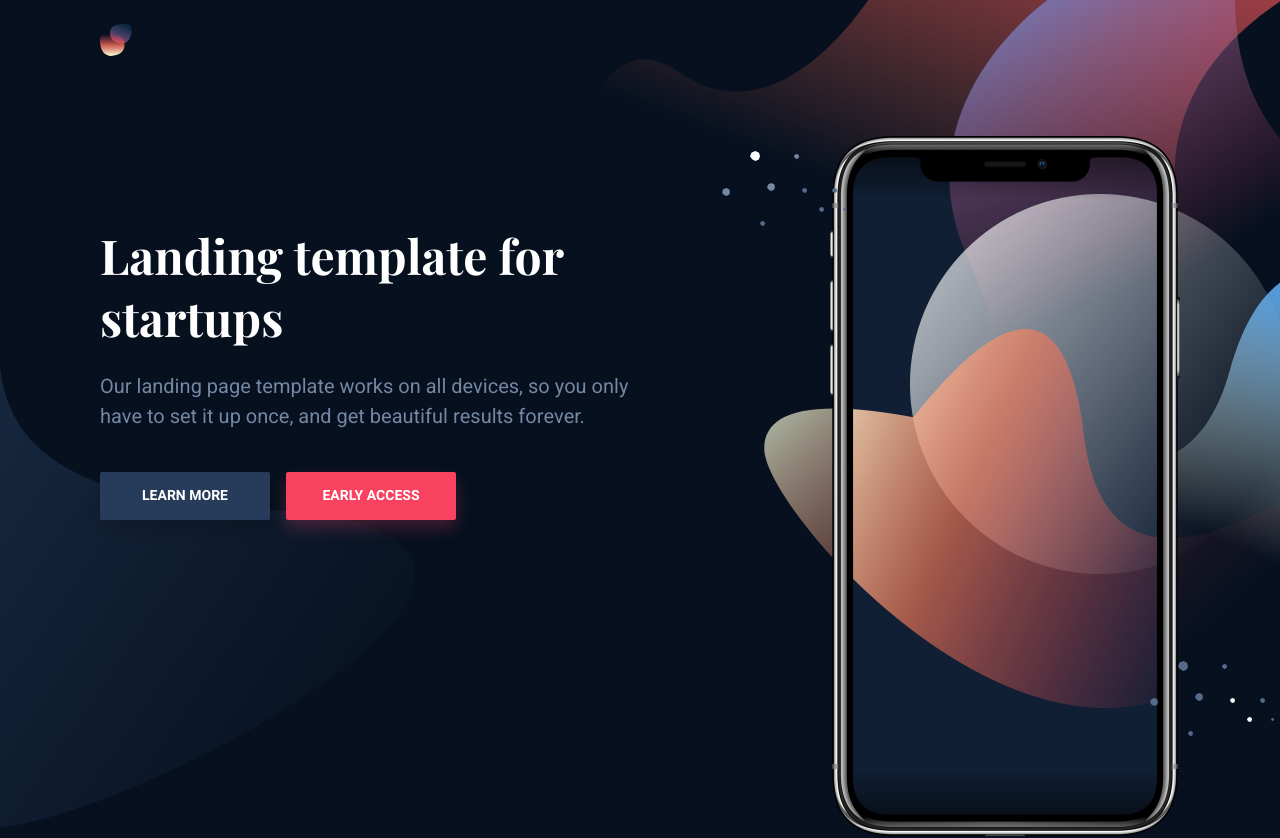
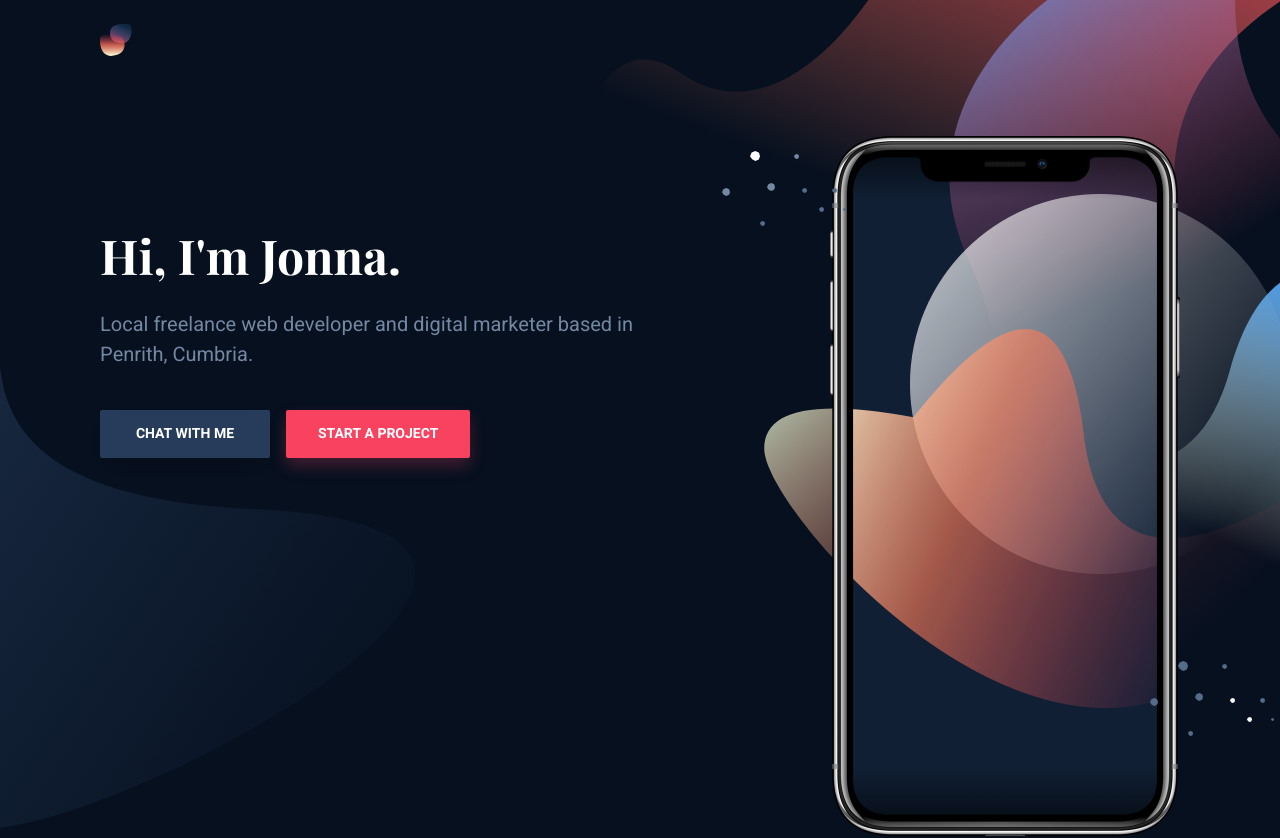
Before and after one commit to jonnahealey/jonnahealey.github.io, a plain HTML site: page index.html in a window 1280 px wide. Shown: the top 838 px of the page. Drawn offline with nearby package versions, Linux system fonts and the light colour scheme.

Commit message:
Update index.html

```diff
--- a/index.html
+++ b/index.html
@@ -4,7 +4,7 @@
     <meta charset="utf-8">
     <meta http-equiv="X-UA-Compatible" content="IE=edge">
     <meta name="viewport" content="width=device-width, initial-scale=1">
-    <title>Laurel Template</title>
+    <title>Jonna Healey - Web Developer</title>
     <link href="https://fonts.googleapis.com/css?family=Heebo:400,500,700|Playfair+Display:700" rel="stylesheet">
     <link rel="stylesheet" href="dist/css/style.css">
     <script src="https://unpkg.com/scrollreveal@4.0.0/dist/scrollreveal.min.js"></script>
@@ -18,7 +18,7 @@
                         <h1 class="m-0">
                             <a href="#">
 								<svg width="32" height="32" viewBox="0 0 32 32" xmlns="http://www.w3.org/2000/svg">
-									<title>Laurel</title>
+									<title>Jonna Healey</title>
 								    <defs>
 								        <linearGradient x1="0%" y1="100%" x2="50%" y2="0%" id="logo-a">
 								            <stop stop-color="#F9425F" stop-opacity=".8" offset="0%"/>
@@ -47,9 +47,9 @@
                 <div class="container">
                     <div class="hero-inner">
 						<div class="hero-copy">
-	                        <h1 class="hero-title mt-0">Landing template for startups</h1>
-	                        <p class="hero-paragraph">Our landing page template works on all devices, so you only have to set it up once, and get beautiful results forever.</p>
-	                        <div class="hero-cta"><a class="button button-shadow" href="#">Learn more</a><a class="button button-primary button-shadow" href="#">Early access</a></div>
+	                        <h1 class="hero-title mt-0">Hi, I'm Jonna.</h1>
+	                        <p class="hero-paragraph">Local freelance web developer and digital marketer based in Penrith, Cumbria.</p>
+	                        <div class="hero-cta"><a class="button button-shadow" href="tel:07449469859">Chat with me</a><a class="button button-primary button-shadow" href="mailto:hello@jonnahealey.dev">Start a project</a></div>
 						</div>
 						<div class="hero-app">
 							<div class="hero-app-illustration">
```
